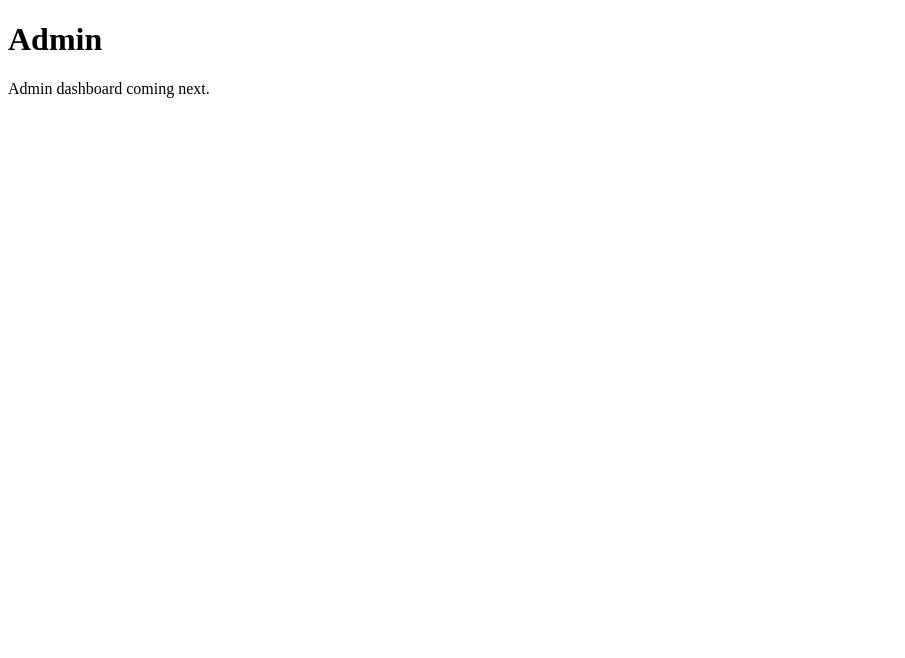
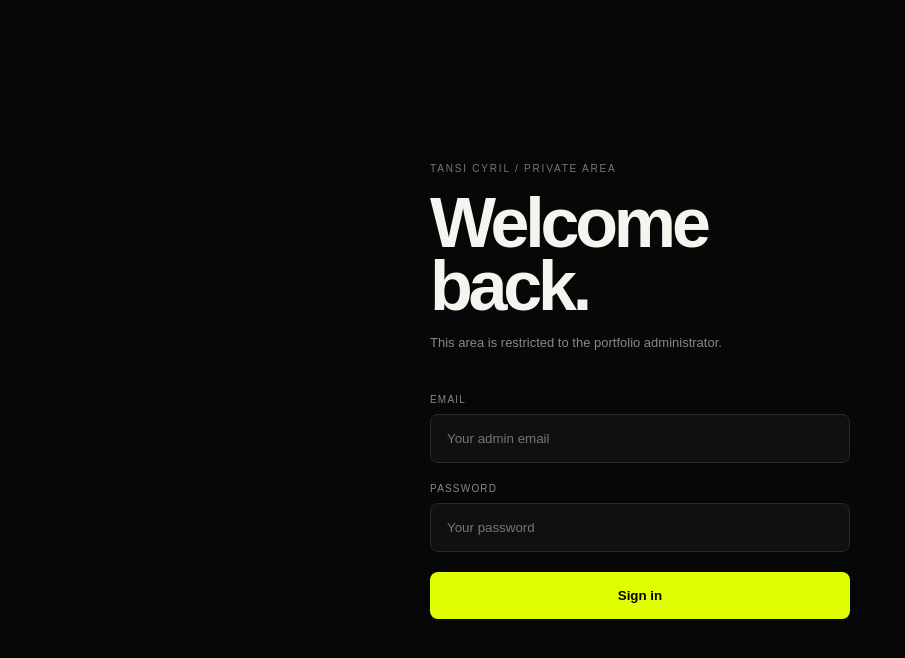
Before and after one commit to zalabakatansi-hue/TansiEdits, a plain HTML site: page admin/index.html in a window 1280 px wide. Shown: the whole page, without its empty margins (0-905 px from the left). Drawn offline with Linux system fonts and the light colour scheme.

Commit message:
Enhance admin login page with form and styles
Updated the title and added a login form with styling.

```diff
--- a/admin/index.html
+++ b/admin/index.html
@@ -3,14 +3,202 @@
 <head>
   <meta charset="UTF-8">
   <meta name="viewport" content="width=device-width, initial-scale=1.0">
-  <title>Admin — Tansi Cyril</title>
+
+  <title>Admin Login — Tansi Cyril</title>
+
+  <style>
+    * {
+      box-sizing: border-box;
+      margin: 0;
+      padding: 0;
+    }
+
+    body {
+      min-height: 100vh;
+      background: #070707;
+      color: #f5f5f0;
+      font-family: Arial, sans-serif;
+      display: flex;
+      align-items: center;
+      justify-content: center;
+      padding: 25px;
+    }
+
+    .login {
+      width: 100%;
+      max-width: 420px;
+    }
+
+    .eyebrow {
+      color: #777;
+      font-size: 10px;
+      letter-spacing: 0.18em;
+      text-transform: uppercase;
+      margin-bottom: 18px;
+    }
+
+    h1 {
+      font-size: clamp(42px, 12vw, 70px);
+      line-height: 0.9;
+      letter-spacing: -0.06em;
+      margin-bottom: 15px;
+    }
+
+    .description {
+      color: #888;
+      font-size: 13px;
+      line-height: 1.6;
+      margin-bottom: 40px;
+    }
+
+    label {
+      display: block;
+      color: #888;
+      font-size: 10px;
+      text-transform: uppercase;
+      letter-spacing: 0.12em;
+      margin-bottom: 9px;
+    }
+
+    input {
+      width: 100%;
+      padding: 16px;
+      margin-bottom: 20px;
+      border: 1px solid #292929;
+      background: #101010;
+      color: white;
+      border-radius: 8px;
+      outline: none;
+    }
+
+    input:focus {
+      border-color: #777;
+    }
+
+    button {
+      width: 100%;
+      padding: 16px;
+      border: none;
+      border-radius: 8px;
+      background: #dfff00;
+      color: #000;
+      font-weight: 700;
+      cursor: pointer;
+    }
+
+    button:disabled {
+      opacity: 0.5;
+      cursor: wait;
+    }
+
+    #message {
+      margin-top: 18px;
+      font-size: 12px;
+      line-height: 1.5;
+      color: #ff7777;
+    }
+  </style>
 </head>
 
 <body>
 
-  <h1>Admin</h1>
+  <main class="login">
 
-  <p>Admin dashboard coming next.</p>
+    <div class="eyebrow">
+      Tansi Cyril / Private Area
+    </div>
+
+    <h1>
+      Welcome<br>
+      back.
+    </h1>
+
+    <p class="description">
+      This area is restricted to the portfolio administrator.
+    </p>
+
+    <form id="loginForm">
+
+      <label for="email">
+        Email
+      </label>
+
+      <input
+        id="email"
+        type="email"
+        autocomplete="email"
+        placeholder="Your admin email"
+        required
+      >
+
+      <label for="password">
+        Password
+      </label>
+
+      <input
+        id="password"
+        type="password"
+        autocomplete="current-password"
+        placeholder="Your password"
+        required
+      >
+
+      <button id="loginButton" type="submit">
+        Sign in
+      </button>
+
+      <div id="message"></div>
+
+    </form>
+
+  </main>
+
+
+  <script type="module">
+
+    /*
+      SUPABASE CONNECTION
+      We will add your project's public
+      URL and anon key here in the next step.
+    */
+
+    const SUPABASE_URL = "YOUR_SUPABASE_URL";
+    const SUPABASE_ANON_KEY = "YOUR_SUPABASE_ANON_KEY";
+
+
+    const form =
+      document.getElementById("loginForm");
+
+    const button =
+      document.getElementById("loginButton");
+
+    const message =
+      document.getElementById("message");
+
+
+    form.addEventListener("submit", async (event) => {
+
+      event.preventDefault();
+
+      button.disabled = true;
+      button.textContent = "Signing in...";
+      message.textContent = "";
+
+
+      /*
+        Supabase authentication will be
+        connected here in the next step.
+      */
+
+      message.textContent =
+        "Supabase connection is not configured yet.";
+
+      button.disabled = false;
+      button.textContent = "Sign in";
+
+    });
+
+  </script>
 
 </body>
 </html>
```
